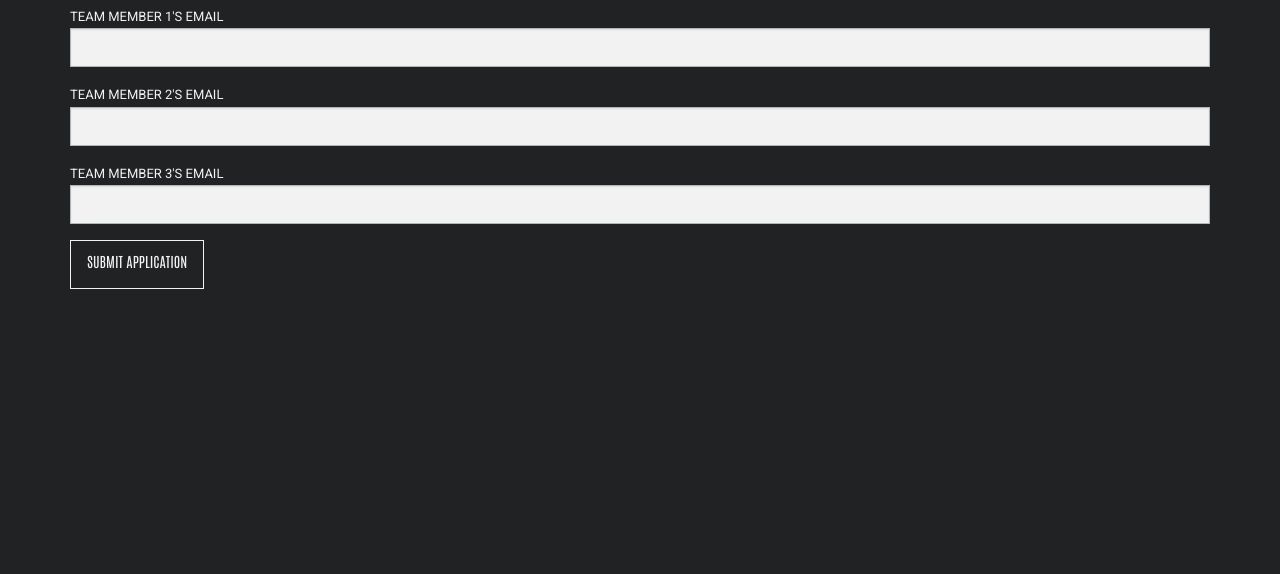
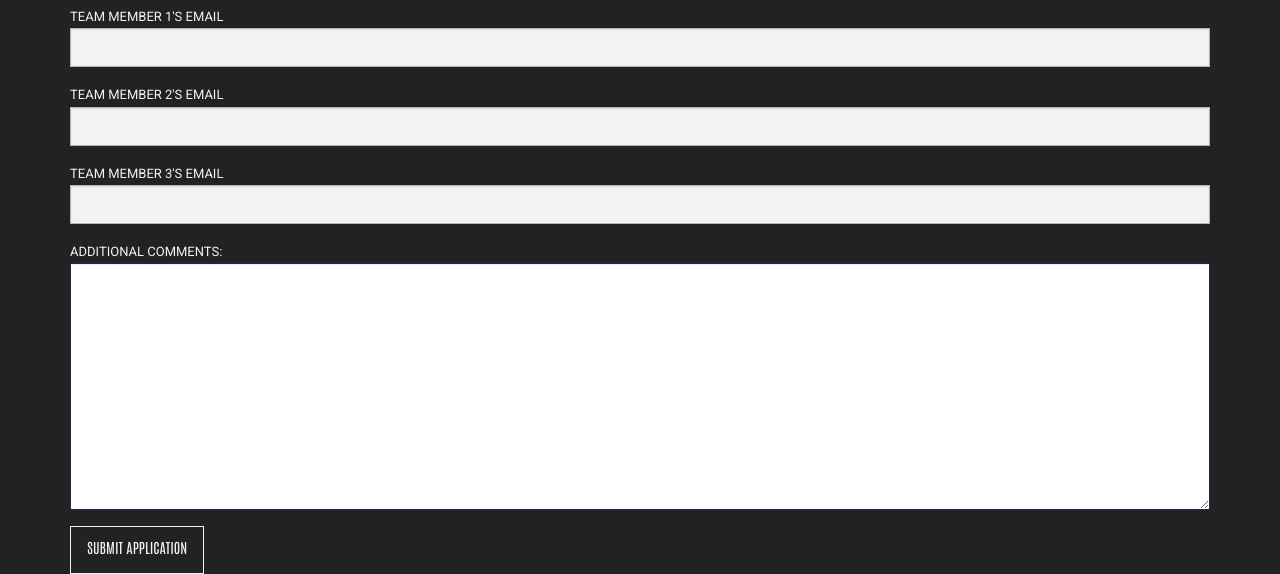
Before and after one commit to dimxasnewfrozen/submission-app, a Django app: template apps/templates/app/create.html in a window 1280 px wide. Shown: the part 1068-1642 px from the top of the page. Before the commit the page ends 1357 px from the top, so only its background shows below. Run offline with Django 3.2, Linux system fonts and the light colour scheme; the template is opened without the code that fills it: values that come from a table or form of the project are taken from there, others are empty; parts of the project's set-up code (start-up, migrations or seed data) failed here and were passed over; some libraries are stand-ins or nearby versions.

Commit message:
Added an additional comments field.

```diff
--- a/apps/forms.py
+++ b/apps/forms.py
@@ -23,6 +23,7 @@ class SubmitAppForm(forms.ModelForm):
     thumbnail_url = forms.CharField(label="thumbnail_url", required=False, validators=[URLValidator()])
 
     description = forms.CharField(label="description", required=True, widget=forms.Textarea)
+    comments = forms.CharField(label="comments", widget=forms.Textarea)
 
     email_address = forms.CharField(label="email_address", required=True, validators = [validate.validate_form_email])
     member1 = forms.CharField(label="member1", required=False, validators = [validate.validate_form_email])
@@ -45,7 +46,8 @@ class SubmitAppForm(forms.ModelForm):
 			        'email_address',
 			        'member1',
 			        'member2',
-			        'member3'
+			        'member3',
+                    'comments'
 			    ]
 
         widgets = {
--- a/apps/models.py
+++ b/apps/models.py
@@ -16,10 +16,9 @@ class Submission(models.Model):
 	member1 = models.CharField(max_length=255, blank=True, null=True)
 	member2 = models.CharField(max_length=255, blank=True, null=True)
 	member3 = models.CharField(max_length=255, blank=True, null=True)
-	ip = models.CharField(max_length=255, blank=True, null=False)
-	session_id = models.CharField(max_length=255, blank=True, null=False)
-	last_update = models.DateTimeField(blank=True, null=True)
-	date_created = models.DateTimeField(blank=True, null=True)
+	comments = models.CharField(max_length=2000, blank=True, null=True)
+	last_update = models.DateTimeField()
+	date_created = models.DateTimeField()
 
 	class Meta:
 		db_table = 'submission'
--- a/apps/templates/app/create.html
+++ b/apps/templates/app/create.html
@@ -166,6 +166,20 @@
             </div>
           </div>
 
+          <div class="row-fluid">
+            <div class="col-md-12">
+            <label for="comments">Additional Comments:</label>
+              {% if form.comments.errors %}
+              {{ form.comments|add_class:"form-control error-border standard_font"}}
+              {{ form.comments.errors }}
+              {% else %}
+              {{ form.comments|add_class:"form-control standard_font"}}
+              {% endif %}
+            </div>
+          </div>
+
+
+
           <button type="submit" class="submit btn btn-lg btn-primary">Submit Application</button>
 
         </form>
```
Also changed, not shown: apps/migrations/0006_auto_20170316_1944.py (added), apps/migrations/0007_auto_20170316_1947.py (added), apps/migrations/0008_auto_20170316_1952.py (added).
